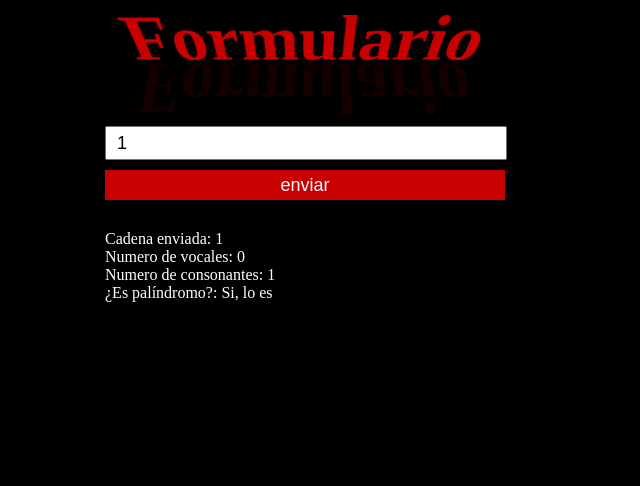
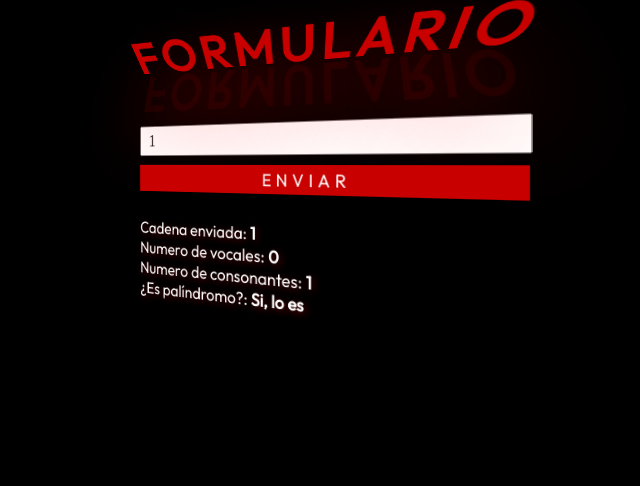
Before and after one commit to faustoobama/mainrepository, a PHP site: page /ejercicioForma.php?cadena=1 in a window 1280 px wide; the page is wider, and only the part inside the window is pictured. Shown: the top 486 px of that part, without its empty margins (335-975 px from the left). Run offline with PHP 8.4, Linux system fonts and the light colour scheme; data that the repository does not hold is empty.

Commit message:
Mejora de la capicua v3

```diff
--- a/ejercicioForma.php
+++ b/ejercicioForma.php
@@ -19,12 +19,16 @@ function esPalindromo(){
     global $cadena;
     $resultado;
 
-    do{
-        $resultado=($cadena[$i]==$cadena[strlen($cadena) - 1 - $i]);
+    if(strlen($cadena) > 0){
+        do{
+            $resultado=($cadena[$i]==$cadena[strlen($cadena) - 1 - $i]);
+        }
+        while($cadena[$i] == $cadena[strlen($cadena) - 1 - $i] && $i < $cadena[strlen($cadena)]);
+
+        return ($resultado==1)?"Si, lo es":"No lo es";
+    }else {
+        return "No se sabe ... cadena vacia";
     }
-    while($cadena[$i] == $cadena[strlen($cadena) - 1 - $i] && $i < $cadena[strlen($cadena)]);
-
-    return ($resultado==1)?"Si, lo es":"No lo es";
 }
 ?>
 
@@ -37,12 +41,19 @@ function esPalindromo(){
     <title>Ejercicio Cadenas</title>
 
     <style>
+    @import url('https://fonts.googleapis.com/css2?family=Roboto:wght@100&display=swap');
+    @import url('https://fonts.googleapis.com/css2?family=Outfit&display=swap');
+    @import url('https://fonts.googleapis.com/css2?family=Oswald:wght@200&display=swap');
+    @import url('https://fonts.googleapis.com/css2?family=Spectral:ital,wght@1,500&display=swap');
+    @import url('https://fonts.googleapis.com/css2?family=Dancing+Script:wght@600&display=swap');
         *{
             margin: 0;
             padding: 0;
         }
         body{
             background: black;
+            padding-top: 10px;
+            transition: .4s ease-in-out;
         }
         .cont{
             min-width: 240px;
@@ -52,6 +63,7 @@ function esPalindromo(){
             min-height: 60px;
         }
         #cadena{
+            font-family: Spectral;
             display: block;
             width: calc(100% - 12px);
             height: 30px;
@@ -69,28 +81,33 @@ function esPalindromo(){
             border: none;
             cursor: pointer;
             font-size:  18px;
+            font-family: 'Outfit';
+            letter-spacing: 5px;
         }
         #Title{
             text-align: center;
             min-width: 240px;
             width: 90%;
             margin: 0 auto;
-            min-height: 80px;
-            font-size: 80px;
+            min-height: 60px;
+            font-size: 60px;
             transform-origin: top;
             transform-style: preserve-3d;
             transform: perspective(111px) rotateX(-15deg);
-            color: rgba(200,0,0,1);;
+            color: rgba(200,0,0,1);
+            font-family: 'Outfit';
+            letter-spacing: 7px;
         }
         #Title::before{
-            content: 'Formulario';
+            content: 'FORMULARIO';
             position: absolute;
             left: 0;
             width: 100%;
             height: 100%;
             color: rgba(200,0,0,0.1);
             transform-origin: bottom;
-            transform: perspective(1000px) rotateX(-160deg) translateY(29px);
+            text-shadow: 0px 0px 100px rgba(255,0,0,0.9);
+            transform: perspective(1000px) rotateX(-160deg) translateY(25px);
         }
         #elformulario{
             margin-top: 25px;
@@ -98,7 +115,9 @@ function esPalindromo(){
         #captions{
             height: auto;
             color: white;
-            font-size: 16px;
+            font-size: 18px;
+            font-family: 'Outfit';
+            text-shadow: 2px 2px 8px rgba(255,0,0,0.4)
         }
         .thebody{
             padding: 10px;
@@ -107,20 +126,31 @@ function esPalindromo(){
 </head>
 
 <body>
-    <h2 id="Title">Formulario</h2>
+    <h2 id="Title">FORMULARIO</h2>
     <div class="cont  thebody" id="elformulario">
         <form action="./ejercicioForma.php" method="get">
             <input type="text" name="cadena" id="cadena" placeholder="Introduce la cadena" value="<?=$cadena?>">
-            <input type="submit" value="enviar" id="enviar">
+            <input type="submit" value="ENVIAR" id="enviar">
         </form>
     </div>
 
     <div class="cont thebody" id="captions">
-        <div>Cadena enviada: <?=$cadena?></div>
-        <div>Numero de vocales: <?php echo cantVocCons()["voc"]?></div>
-        <div>Numero de consonantes: <?php echo cantVocCons()["cons"]?></div>
-        <div>¿Es palíndromo?: <?php echo esPalindromo()?></div>
+        <div>Cadena enviada: <b><?=$cadena?></b></div>
+        <div>Numero de vocales: <b><?php echo cantVocCons()["voc"]?></b></div>
+        <div>Numero de consonantes: <b><?php echo cantVocCons()["cons"]?></b></div>
+        <div>¿Es palíndromo?: <b><?php echo esPalindromo()?></b></div>
     </div>
 
 </body>
+<script>
+    document.addEventListener('mouseover',e=>{
+        if(e.clientX < 150){
+            document.querySelector('body').style.transform="perspective(400px) rotateY(-18deg)";
+        }else{
+            if(e.clientX > 700){
+                document.querySelector('body').style.transform="perspective(400px) rotateY(18deg)";
+            }else document.querySelector('body').style.transform="perspective(400px) rotateY(-0deg)";
+        }
+    });
+</script>
 </html>
```
